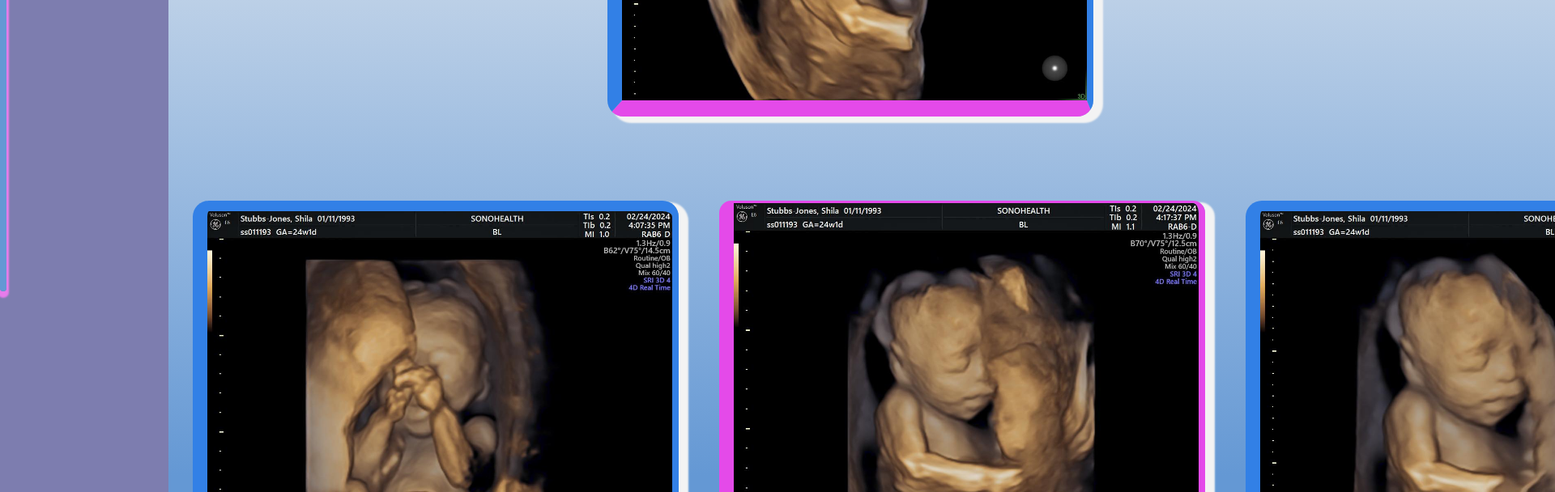
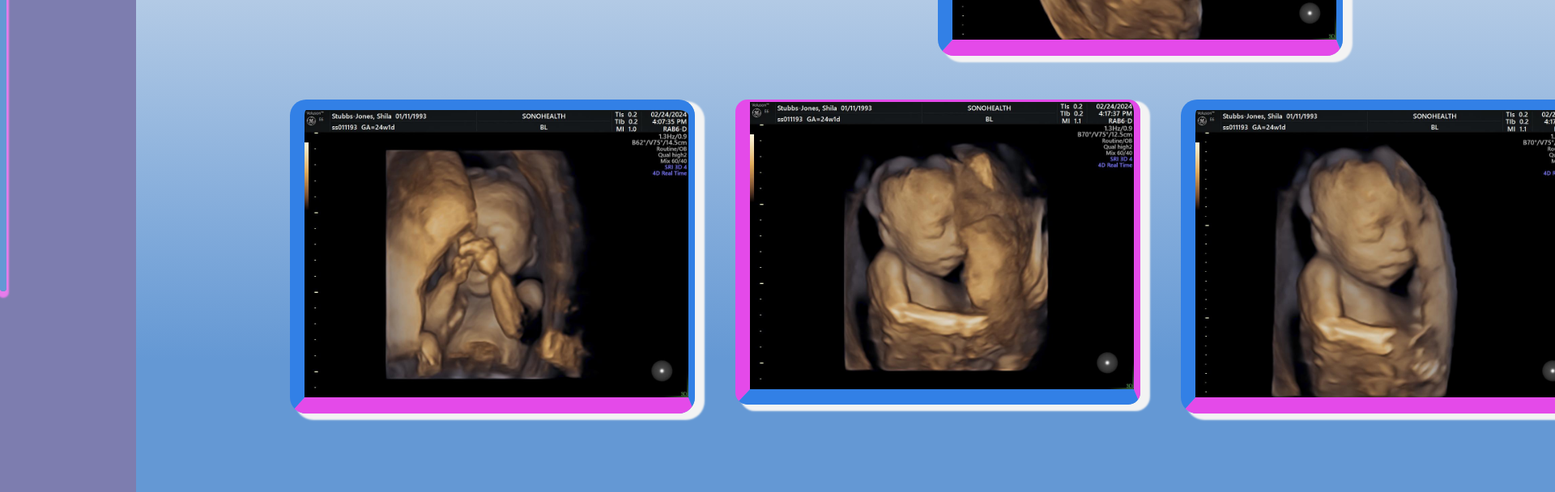
Before and after one commit to KaoticCreations/BabyJones, a plain HTML site: page sonogram.html in a window 1280 px wide. Shown: the part 420-1028 px from the top of the page at 81% size, 1920 px wide, since content can reach past the window. Drawn offline with nearby package versions, Linux system fonts and the light colour scheme.

Commit message:
Update sonoStyles.css

```diff
--- a/sonoStyles.css
+++ b/sonoStyles.css
@@ -20,7 +20,9 @@
 
     }
     .kheaderSono{
-        width: 268px;
+        grid-column: 3;
+
+        width: 100%;
         margin-left: 5px;
 
     }
@@ -81,65 +83,71 @@
         max-width: 1980px;
         min-width: 380px;
 
-        width: 1980px;
+
         background-color: #7d7daf;
         margin-top:0;
-        display:grid;
-        grid-template-columns: 200px 1580px ;
-        grid-template-rows: 120px 700px  auto;
+
+        display: grid;
+
+
 
     }
 
 
     .kContainrSono{
         grid-row: 1;
-        grid-column: 2;
+        grid-column: 1;
 
         width:1980px;
         height: fit-content;
         padding:0px;
-        margin: auto;
+        margin-left: 160px;
         margin-top: 50px;
         padding-bottom: 50px;
 
         background-image: linear-gradient(#f3f3f3 ,#6498d4,#6498d4,#e77ceb );
         border-radius: 5rem;
 
-        display:flex;
-        flex-wrap: wrap;
+        display: grid;
+        grid-template-rows: auto auto auto auto auto auto auto;
+        grid-template-columns: repeat(auto-fit,minmax(100px,1fr)) ;
+
+
 
     }
 
 
     .kheaderSono{
+        grid-row: 1;
+        grid-column: 1;
 
         width:fit-content;
         height: fit-content;
         margin-top: 50px;
-        margin-right: 150px;
+        margin-right: 50px;
         margin-bottom: 50px;
-
-
+        margin:auto;
         border-radius: 5rem;
-
 
     }
     .kmainSono{
-        display: flex;
-        flex-wrap: wrap;
-        gap: 50px;
+        grid-row: 3;
+        grid-column: 1/3;
+
         margin: auto;
-        margin-top: 50px;
-        margin-left: 30px;
+
+        display: grid;
+        grid-template-rows: auto auto auto auto ;
+        grid-template-columns: 1fr 1fr 1fr  ;
+
+        gap:50px;
     }
+
+
     .kcardSono{
 
         display:block;
         margin-top: 50px;
-
-
-
-
     }
     #title{
         color:#7d7daf;
@@ -149,7 +157,7 @@
     }
     .imageBlu,.imageBlu2{
 
-        width: 600px;
+        width: 500px;
         height: fit-content;
         margin-bottom: 50px;
 
@@ -165,7 +173,7 @@
     .imagePnk{
 
 
-        width: 600px;
+        width: 500px;
         margin-bottom: 50px;
         border:  solid 3px #e44ae9;
 
```
